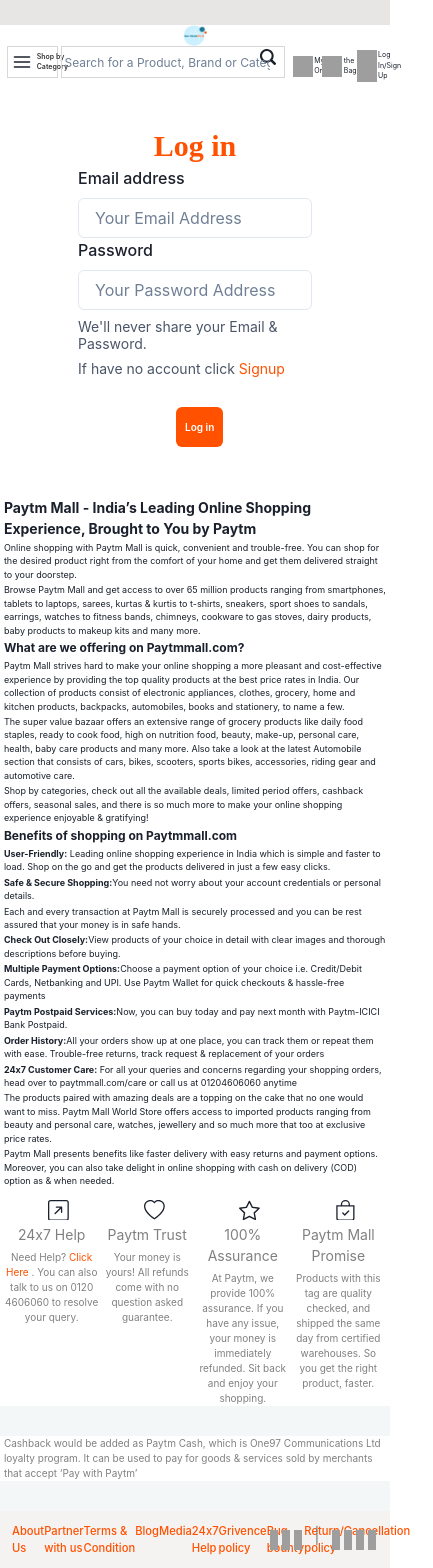
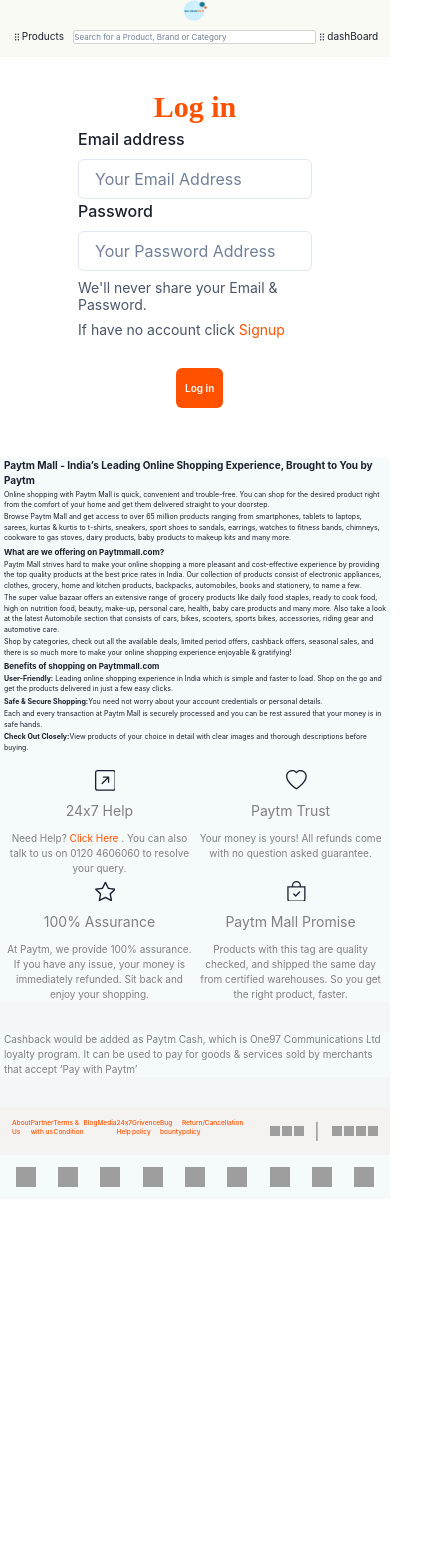
Before and after one commit to shivshankar0965/indiwebmall, a React (Create React App) app: page /login in a window 390 px wide. Shown: the top 1568 px of the page, 433 px wide, since content can reach past the window. After the commit the page ends 1199 px from the top, so only its background shows below. Built offline with nearby package versions, Linux system fonts and the light colour scheme; grey boxes are pictures that could not be loaded.

Commit message:
only navbar for mobile remaining

```diff
--- a/src/Components/Footer/Footer.jsx
+++ b/src/Components/Footer/Footer.jsx
@@ -7,7 +7,7 @@
 
 const Footer = () => {
   return (
-    <div>
+    <div style={{background:'rgb(245, 250, 250)'}}>
       <div className={styles.paraContainer}>
         <h3 className={styles.heading1}>
           Paytm Mall - India’s Leading Online Shopping Experience, Brought to
@@ -73,6 +73,7 @@
         <p className={styles.para1}>
           <span className={styles.bold}>Check Out Closely:</span>View products of your choice in detail with clear images and thorough descriptions before buying.
         </p>
+        <div className={styles.cancel}>
         <p className={styles.para1}>
           <span className={styles.bold}>Multiple Payment Options:</span>Choose a payment option of your choice i.e. Credit/Debit Cards, Netbanking and UPI.
 Use Paytm Wallet for quick checkouts & hassle-free payments
@@ -94,27 +95,28 @@
         Paytm Mall presents benefits like faster delivery with easy returns and payment options. Moreover, you can also take delight in online shopping with cash on delivery (COD) option as & when needed.
         </p>
       </div>
+      </div>
       <div className={styles.boxContainer}>
         <div className={styles.eachBox}>
-          <div className={styles.logo}><BsArrowUpRightSquare style={{fontSize:'130%'}}/></div>
+          <div className={styles.logo2}><BsArrowUpRightSquare style={{fontSize:'130%'}}/></div>
           <div className={styles.caption}>24x7 Help</div>
           <div className={styles.desc}>Need Help? <span className={styles.orange}>Click Here</span> . You can also talk to us on 0120 4606060 to resolve your query.</div>
         </div>
 
         <div className={styles.eachBox}>
-          <div className={styles.logo}><BsHeart style={{fontSize:'130%'}}/></div>
+          <div className={styles.logo2}><BsHeart style={{fontSize:'130%'}}/></div>
           <div className={styles.caption}>Paytm Trust</div>
           <div className={styles.desc}>Your money is yours! All refunds come with no question asked guarantee.</div>
         </div>
 
         <div className={styles.eachBox}>
-          <div className={styles.logo}><BsStar style={{fontSize:'130%'}}/></div>
+          <div className={styles.logo2}><BsStar style={{fontSize:'130%'}}/></div>
           <div className={styles.caption}>100% Assurance</div>
           <div className={styles.desc}>At Paytm, we provide 100% assurance. If you have any issue, your money is immediately refunded. Sit back and enjoy your shopping.</div>
         </div>
 
         <div className={styles.eachBox}>
-          <div className={styles.logo}><BsBagCheck style={{fontSize:'130%'}}/></div>
+          <div className={styles.logo2}><BsBagCheck style={{fontSize:'130%'}}/></div>
           <div className={styles.caption}>Paytm Mall Promise</div>
           <div className={styles.desc}>Products with this tag are quality checked, and shipped the same day from certified warehouses. So you get the right product, faster.</div>
         </div>
--- a/src/Components/Footer/footer.module.css
+++ b/src/Components/Footer/footer.module.css
@@ -1,73 +1,72 @@
-.paraContainer{
+.paraContainer {
   width: 98%;
   margin: auto;
 }
-.heading1{
+.heading1 {
   font-weight: 650;
 }
-.para1{
-    margin-top: .5%;
-    margin-bottom: .5%;
+.para1 {
+  margin-top: 0.5%;
+  margin-bottom: 0.5%;
   font-size: 12px;
 }
-.heading2{
+.heading2 {
   font-weight: 650;
   font-size: 14px;
 }
-.bold{
+.bold {
   font-weight: 650;
 }
-.boxContainer{
+.boxContainer {
   width: 98%;
   margin: auto;
   margin-top: 3%;
   height: auto;
   display: flex;
 }
-.eachBox{
+.eachBox {
   width: 25%;
 }
-.logo{
+.logo2 {
   margin: auto;
   width: 5%;
 }
-.caption{
+.caption {
   text-align: center;
   margin-top: 5%;
   color: gray;
 }
-.desc{
+.desc {
   text-align: center;
   margin-top: 5%;
   font-size: 13px;
   color: gray;
 }
-.orange{
+.orange {
   color: rgb(255, 81, 0);
 }
 
-.empty{
+.empty {
   width: 100%;
   height: 30px;
-    background: rgb(243,247,248);
+  background: rgb(243, 247, 248);
 }
 
-.smalldesc{
+.smalldesc {
   width: 98%;
   margin: auto;
   font-size: 10px;
   color: gray;
 }
-.optionContainer{
+.optionContainer {
   width: 100%;
   margin: auto;
   display: flex;
   justify-content: space-between;
   background: rgb(245, 243, 241);
   padding: 12px;
-
 }
-.optionDiv{
+.optionDiv {
   display: flex;
   width: 60%;
   font-size: 70%;
@@ -76,27 +75,26 @@
   font-weight: 500;
   cursor: pointer;
 }
-.logoDiv{
+.logoDiv {
   display: flex;
   width: 30%;
 }
-.logo{
+.logo {
   height: 20px;
-    width: 20px;
+  width: 0px;
 }
-.logo1{
+.logo1 {
   height: 40px;
   width: 40px;
 }
-.optionContainer1{
+.optionContainer1 {
   width: 98%;
   margin: auto;
   display: flex;
   justify-content: space-between;
   padding: 12px;
-
 }
-.optionDiv1{
+.optionDiv1 {
   display: flex;
   width: 100%;
   font-size: 12px;
@@ -107,22 +105,80 @@
 }
 
 @media screen and (max-width: 820px) {
-    .heading1{
+  .heading1 {
     font-size: 14px;
   }
-    .heading2{
+  .heading2 {
     font-size: 12px;
   }
-    .para1{
+  .para1 {
     font-size: 9px;
   }
-    .logo{
-        width: 7%;
+  .logo {
+    width: 9%;
+    margin-left: 3px;
+    margin-top: 3px;
   }
-    .caption{
+  .caption {
     font-size: 14px;
   }
-    .desc{
+  .desc {
     font-size: 10px;
   }
 }
+
+@media screen and (max-width: 415px) {
+  .heading1 {
+    font-size: 10px;
+  }
+  .heading2 {
+    font-size: 8px;
+  }
+  .para1 {
+    font-size: 7px;
+  }
+  .boxContainer {
+    width: 98%;
+    margin: auto;
+    margin-top: 3%;
+    display: grid;
+    grid-template-columns: repeat(2, 1fr);
+    /* border: 1px solid; */
+  }
+  .eachBox {
+    width: 100%;
+    margin-top: 5px;
+  }
+  .logo1 {
+    height: 20px;
+    width: 20px;
+  }
+  .optionContainer {
+    width: 100%;
+    margin: auto;
+    display: flex;
+    justify-content: space-between;
+    background: rgb(245, 243, 241);
+    padding: 12px;
+    /* border: 1px solid; */
+  }
+  .optionDiv {
+    display: flex;
+    width: 60%;
+    font-size: 6.5px;
+    color: rgb(255, 81, 0);
+    justify-content: space-between;
+    /* font-weight: 400; */
+    cursor: pointer;
+    /* border: 1px solid; */
+  }
+  .logo{
+    height: 10px;
+    width: 10px;
+    margin-left: 2px;
+    margin-top: 7px;
+}
+.cancel{
+  display: none;
+}
+}
--- a/src/Components/Navbar/Navbar.jsx
+++ b/src/Components/Navbar/Navbar.jsx
@@ -6,9 +6,10 @@
 import { useContext } from "react";
 import { AuthContext } from "./../../Context/AuthContext";
 import { Link, useNavigate } from "react-router-dom";
+import { RxDragHandleDots2 } from "react-icons/rx";
 
 const Navbar = () => {
-  const { name, isAuth } = useContext(AuthContext);
+  const { name, isAuth,logoutUser } = useContext(AuthContext);
 
   const Show_Login_Page = () => {
     document.querySelector(".popup").classList.add("active");
@@ -64,13 +65,31 @@
   return (
     <div
       style={{
-        background: "white",
+        background: "rgb(250, 250, 245)",
         paddingBottom: "10px",
         position: "sticky",
         top: "0px",
         zIndex: "1000",
       }}
     >
+      {/* navbar for mobile 0-414px */}
+      <div className={styles.mobileOnly}>
+        {/* logo */}
+        <div className={styles.logoDiv}>
+          <Link to="/">
+            <img src={img} alt="Logo" className={styles.logoImg} />
+          </Link>
+        </div>
+        {/* 3 section */}
+        <div className={styles.threeSection}>
+          <div className={styles.product}><RxDragHandleDots2 className={styles.log}/>Products</div>
+          <div className={styles.input2}><input className={styles.input1} type="text" placeholder="Search for a Product, Brand or Category" /></div>
+          <div className={styles.product}><RxDragHandleDots2 className={styles.log}/>dashBoard</div>
+        </div>
+      </div>
+
+      {/* navbar for tab & comuter */}
+      <div className={styles.cancel}>
       <div className={styles.empty}></div>
       <div>
         <div className={styles.logoDiv}>
@@ -257,16 +276,17 @@
                 the Bag
               </div>
             </div>
-            <div className={styles.login}>
+            <div className={styles.login1}>
               <img
                 src="https://cdn-icons-png.flaticon.com/128/2584/2584602.png"
                 width={20}
                 alt="icon"
               />
               {isAuth ? (
-                <div className={styles.login}>{name}</div>
+                <>
+                <div style={{color:'rgb(251,81,0)',fontWeight:'600',fontSize:'16px'}} className={styles.login}>{name}</div><span onClick={logoutUser} style={{color:'red',padding:'5px',fontWeight:400,background:'rgb(245,229,206)',borderRadius:'5px',cursor:'pointer'}}>logout</span></>
               ) : (
-                <div
+                <div style={{cursor:'pointer'}}
                 className={styles.login}
                   onClick={Show_Login_Page}
                 >
@@ -277,6 +297,7 @@
             </div>
           </div>
         </div>
+      </div>
       </div>
 
       {/* popup login component*/}
--- a/src/Components/Navbar/navbar.module.css
+++ b/src/Components/Navbar/navbar.module.css
@@ -1,4 +1,6 @@
-/* orange default ----> rgb(255, 81, 0) */
+.mobileOnly{
+  display: none;
+}
 
 .logoImg {
   width: 6%;
@@ -57,20 +59,26 @@
 }
 
 .order {
-  width: 100%;
+  width: 90%;
   margin: auto;
   display: flex;
 }
 
 .bag {
-  width: 100%;
+  width: 90%;
   display: flex;
   margin: auto;
 }
 
 .login {
   /* border: 1px solid blue; */
-  width: 100%;
+  width: 90%;
+  margin: auto;
+  display: flex;
+}
+.login1 {
+  /* border: 1px solid blue; */
+  width: 120%;
   margin: auto;
   display: flex;
 }
@@ -172,6 +180,9 @@
 }
 
 @media screen and (max-width: 820px) {
+  .mobileOnly{
+    display: none;
+  }
   .productssmall {
     font-size: 10px;
   }
@@ -206,3 +217,42 @@
     font-size: 10px;
   }
 }
+
+@media screen and (max-width: 414px) {
+  .cancel{
+    display: none;
+  }
+  .mobileOnly{
+    display: initial;
+    background: rgb(245, 243, 241);
+  }
+
+  .threeSection{
+    border: 1px solid transparent;
+    width: 95%;
+    margin: auto;
+    display: flex;
+  }
+.product{
+  border: 1px solid transparent;
+  width: 18%;
+  font-size: 10px;
+  margin: auto;
+  display: flex;
+  margin-top: 6px;
+}
+.input2{
+  width: 70%;
+  margin: auto;
+}
+.log{
+  margin-top: 3px;
+  cursor: pointer;
+}
+.input1{
+  border: 1px solid lightgray;
+  width: 100%;
+  font-size: 8px;
+  border-radius: 2px;
+}
+}
--- a/src/Components/Navbar/navbarPopup.css
+++ b/src/Components/Navbar/navbarPopup.css
@@ -6,7 +6,7 @@
 
 .popup{
     position: absolute;
-    top: -250%;
+    top: -2500%;
     left: 50%;
     transform: translate(-50%,-50%);
     width: 380px;
@@ -95,3 +95,27 @@
     text-decoration: none;
     font-weight: 600;
 }
+
+@media screen and (max-width: 600px){
+    .popup{
+        width: 250px;
+        padding: 20px 30px;
+
+    }
+    .popup.active{
+        top: 350%;
+        opacity: 1;
+    }
+    .popup .form .form-element button {
+        width: 100%;
+        height: 30px;
+        font-size: 13px;
+        margin: auto;
+    }
+    .popup .form .form-element input[type="text"],
+.popup .form .form-element input[type="password"]{
+    margin-top: 2px;
+    width: 100%;
+    padding: 6px;
+}
+}
```
Lines whose indentation alone changed are shown as unchanged.
